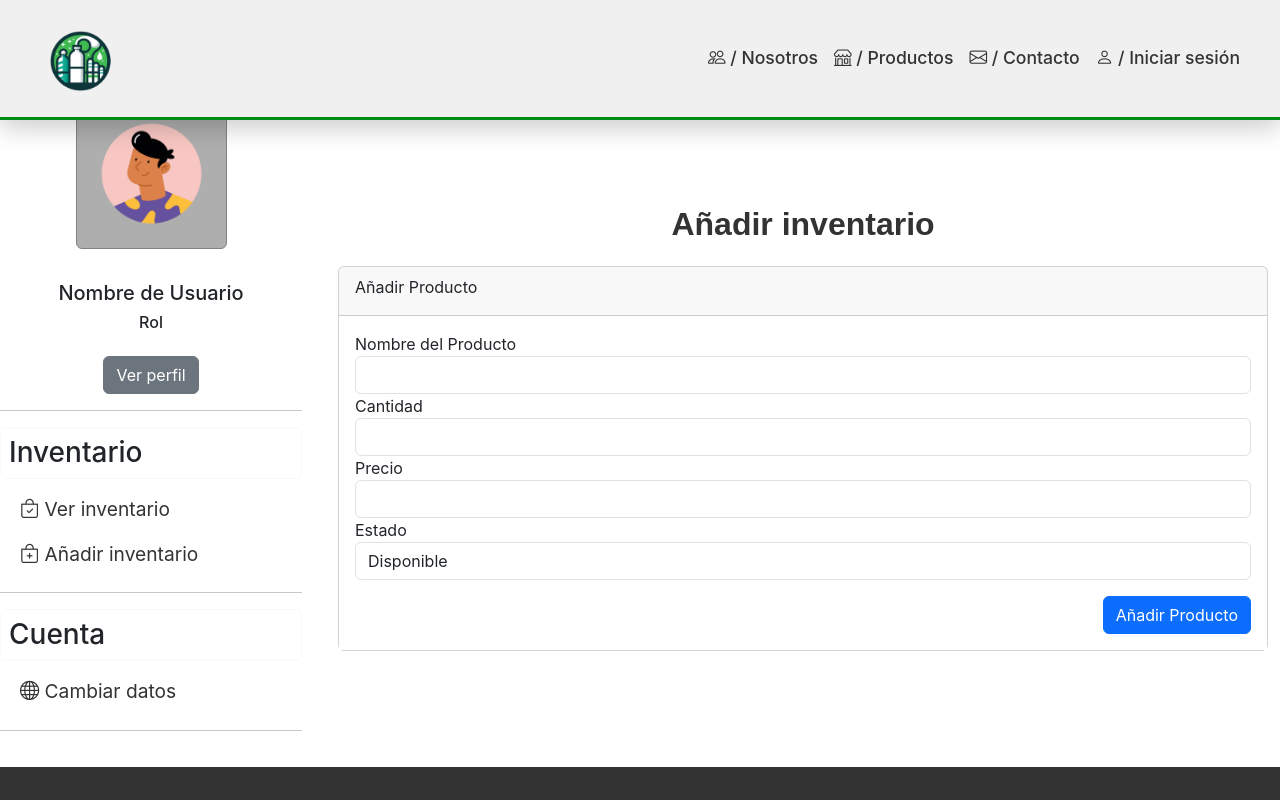
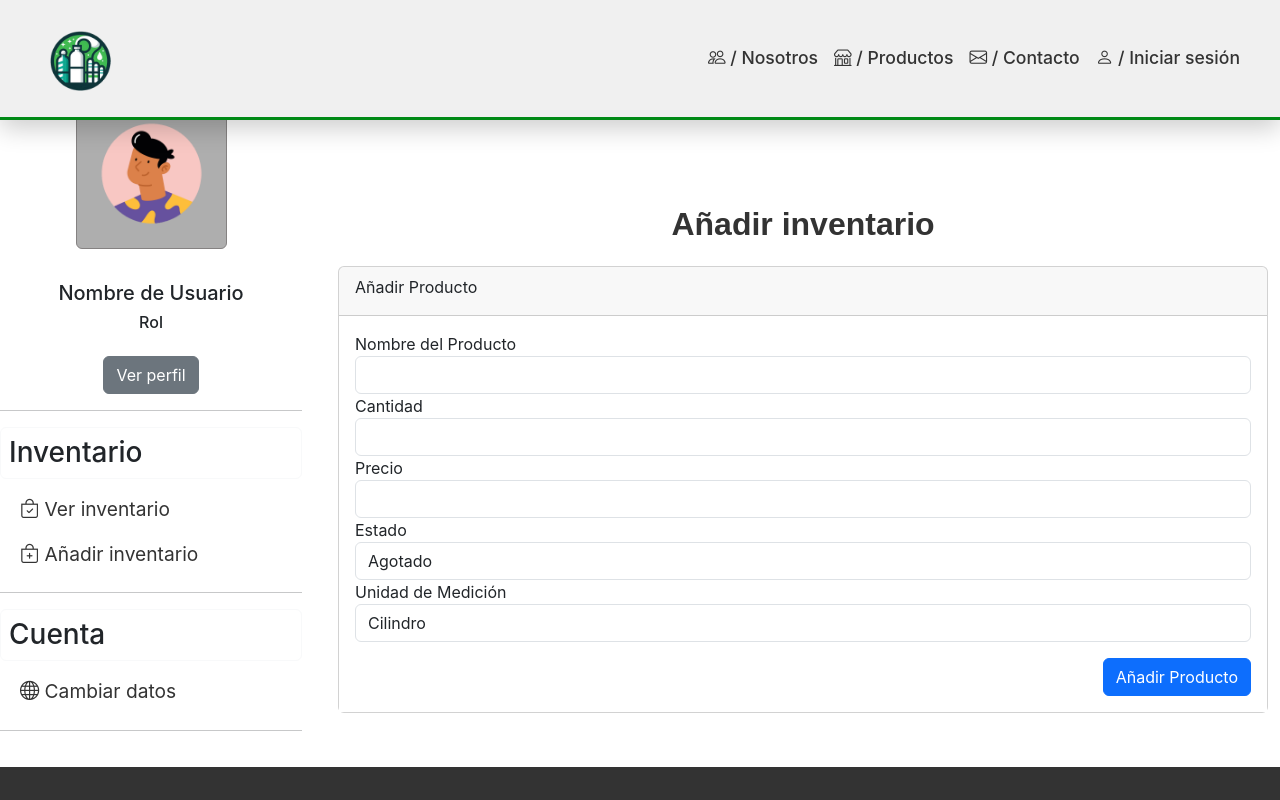
Before and after one commit to DanSRM02/React-Project, a React (Create React App) app: page /Inventory/Create in a window 1280 px wide. Shown: the top 800 px of the page. Built offline with nearby package versions, Linux system fonts and the light colour scheme.

Commit message:
Add Changes About CRUD

```diff
--- a/src/Components/Inventory/InventoryCreate.js
+++ b/src/Components/Inventory/InventoryCreate.js
@@ -9,9 +9,9 @@ const InventoryCreate = () => {
   const [nombreProducto, setNombreProducto] = useState("");
   const [quantity, setQuantity] = useState("");
   const [price, setPrice] = useState("");
-  const [state, setState] = useState(true); // Usando un booleano para el estado
+  const [state, setState] = useState(""); // Usando un booleano para el estado
   const [showProfile, setShowProfile] = useState(false);
-  const [unitId, setUnitId] = useState(1);
+  const [unitId, setUnitId] = useState(3);
 
   // Crear un objeto con los datos del formulario
   const productData = {
@@ -25,6 +25,7 @@ const InventoryCreate = () => {
   // Enviar los datos del formulario
   const handleSubmit = async (e) => {
     e.preventDefault();
+    console.log("Datos enviados al backend:", productData); // Debugging
     try {
       const response = await axiosInstance.post(
         "/api/v1/oxi/product/add",
@@ -32,7 +33,14 @@ const InventoryCreate = () => {
       );
       console.log("Producto creado:", response.data);
     } catch (error) {
-      console.error("Error al crear el producto:", error);
+      if (error.response) {
+        console.error("Error del servidor:", error.response.data);
+        console.error("Estado:", error.response.status);
+      } else if (error.request) {
+        console.error("Sin respuesta del servidor:", error.request);
+      } else {
+        console.error("Error al hacer la solicitud:", error.message);
+      }
     }
   };
 
@@ -86,8 +94,8 @@ const InventoryCreate = () => {
           <hr />
         </div>
 
-        {/* Contenido principal */}
-        <div className="col-md-9" style={{ marginTop: "100px" }}>
+              {/* Contenido principal */}
+              <div className="col-md-9" style={{ marginTop: "100px" }}>
           <h1 className="text-center seccion-titulo">Añadir inventario</h1>
           <div className="container-fluid">
             <div className="row">
@@ -146,13 +154,31 @@ const InventoryCreate = () => {
                         <select
                           id="state"
                           className="form-control"
-                          value={state}
+                          value={state ? "Disponible" : "Agotado"}
                           onChange={(e) =>
                             setState(e.target.value === "Disponible")
                           }
                         >
                           <option value="Disponible">Disponible</option>
                           <option value="Agotado">Agotado</option>
+                        </select>
+                      </div>
+                      <div className="form-group">
+                        <label htmlFor="unit">Unidad de Medición</label>
+                        <select
+                          id="unit"
+                          className="form-control"
+                          value={unitId}
+                          onChange={(e) => setUnitId(e.target.value)}
+                          required
+                        >
+                          <option value="" disabled>
+                            Seleccione una unidad
+                          </option>
+                          <option value="1">Kilo</option>
+                          <option value="Libra">Libra</option>
+                          <option value="3">Cilindro</option>
+                          <option value="Unidad">Unidad</option>
                         </select>
                       </div>
                       <div className="mt-3" style={{ textAlign: "right" }}>
@@ -167,7 +193,6 @@ const InventoryCreate = () => {
             </div>
           </div>
         </div>
-
         {/* Modal */}
         {showProfile && (
           <div className="modal show d-block" tabIndex="-1" role="dialog">
--- a/src/Components/Inventory/InventoryHome.js
+++ b/src/Components/Inventory/InventoryHome.js
@@ -1,14 +1,22 @@
-import React, { useState } from 'react';
+import React, { useState, useEffect } from 'react';
 import './../../Styles/user.css';
 import PlantillaUno from '../PlantillaUno';
 import UserPicture1 from './../../Styles/img/UsersBack/user1.svg';
 
 const InventoryHome = () => {
     const [showProfile, setShowProfile] = useState(false);
-    const [inventarios] = useState([
-        { id: 1, nombreProducto: 'Producto A', quantity: 10, price: 100.0 },
-        { id: 2, nombreProducto: 'Producto B', quantity: 5, price: 50.0 },
-    ]);
+    const [products, setProducts] = useState([]); // Cambié inventarios por products
+
+    // Simulación de obtener datos de la tabla "products"
+    useEffect(() => {
+        // Suponiendo que tienes una API para obtener los productos
+        // Puedes hacer una llamada a tu backend aquí, por ejemplo con fetch o axios
+        const fetchedProducts = [
+            { id: 1, name: 'Producto A', quantity: 10, price: 100.0, unit: 'kg', status: 'Disponible' },
+            { id: 2, name: 'Producto B', quantity: 5, price: 50.0, unit: 'unidad', status: 'Agotado' },
+        ];
+        setProducts(fetchedProducts);
+    }, []);
 
     return (
         <PlantillaUno>
@@ -56,11 +64,10 @@ const InventoryHome = () => {
                     <hr />
                 </div>
 
-
                 <div className="col-md-9" style={{ marginTop: '100px' }}>
                     <div className="d-flex justify-content-between align-items-center mb-4">
                         <h2 className="text-primary">Gestión de Inventarios</h2>
-                        <a href="/inventarios/nuevo" className="btn btn-success">
+                        <a href="/inventory/Create" className="btn btn-success">
                             <i className="bi bi-plus-circle"></i> Agregar Nuevo Inventario
                         </a>
                     </div>
@@ -72,15 +79,19 @@ const InventoryHome = () => {
                                     <th>Producto</th>
                                     <th>Cantidad</th>
                                     <th>Precio</th>
+                                    <th>Unidad de Medida</th> {/* Nueva columna */}
+                                    <th>Estado</th> {/* Nueva columna para estado */}
                                 </tr>
                             </thead>
                             <tbody>
-                                {inventarios.map((inventario) => (
-                                    <tr key={inventario.id}>
-                                        <td>{inventario.id}</td>
-                                        <td>{inventario.nombreProducto}</td>
-                                        <td>{inventario.quantity}</td>
-                                        <td>${inventario.price.toFixed(2)}</td>
+                                {products.map((products) => (
+                                    <tr key={products.id}>
+                                        <td>{products.id}</td> {/* Usando product.id */}
+                                        <td>{products.name}</td> {/* Usando product.name */}
+                                        <td>{products.quantity}</td> {/* Usando product.quantity */}
+                                        <td>${products.price.toFixed(2)}</td> {/* Usando product.price */}
+                                        <td>{products.unit}</td> {/* Usando product.unit */}
+                                        <td>{products.status}</td> {/* Usando product.status */}
                                     </tr>
                                 ))}
                             </tbody>
```
